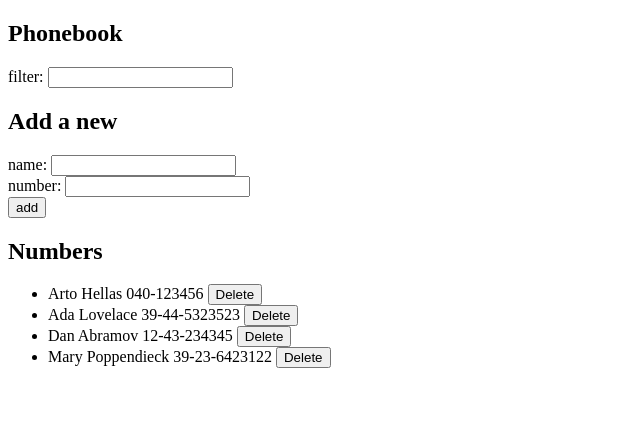
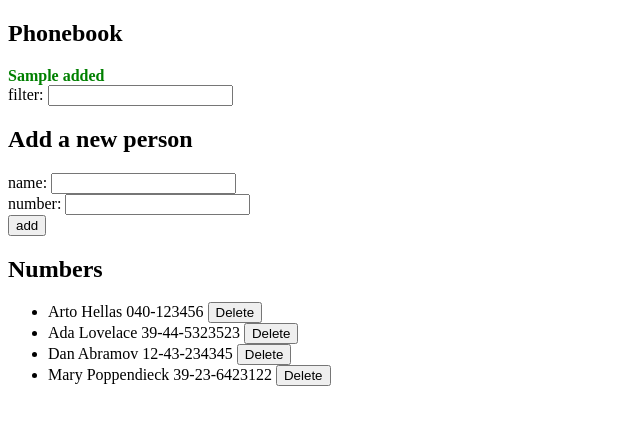
Before and after one commit to julianzamt/fullstack-helsinki, a React (Vite) app in the folder part2/phonebook/: page / in a window 1280 px wide. Both pictures are taken after typing "Sample", "Sample" into the empty fields and a click on the button "add". Shown: the top 424 px of the page, without its empty margins (0-640 px from the left). Built offline with nearby package versions, Linux system fonts and the light colour scheme; no server answers; data requests are answered from the project's data file.

Commit message:
feat: ex 2.16

```diff
--- a/part2/phonebook/src/App.jsx
+++ b/part2/phonebook/src/App.jsx
@@ -3,12 +3,14 @@ import Persons from "./components/Persons";
 import Filter from "./components/Filter";
 import PersonForm from "./components/PersonForm";
 import personService from "./services/persons";
+import Success from "./components/Success.jsx";
 
 const App = () => {
   const [persons, setPersons] = useState([]);
   const [newName, setNewName] = useState("");
   const [newNumber, setNewNumber] = useState("");
   const [filterStr, setFilterStr] = useState("");
+  const [successMsg, setSuccessMsg] = useState("");
 
   useEffect(() => {
     personService.getAll().then((persons) => setPersons(persons));
@@ -58,8 +60,16 @@ const App = () => {
     personService
       .create(newPerson)
       .then((np) => setPersons((currentPersons) => currentPersons.concat(np)));
+
     setNewName("");
     setNewNumber("");
+
+    showSuccessMsg(`${newName} added`);
+  };
+
+  const showSuccessMsg = (msg) => {
+    setSuccessMsg(msg);
+    setTimeout(() => setSuccessMsg(""), 3000);
   };
 
   const handleFilter = (e) => {
@@ -85,9 +95,10 @@ const App = () => {
   return (
     <div>
       <h2>Phonebook</h2>
+      <Success message={successMsg} />
       <Filter onFilterChange={handleFilter} filterStr={filterStr} />
 
-      <h2>Add a new</h2>
+      <h2>Add a new person</h2>
       <PersonForm
         onNameChange={handleName}
         onNumberChange={handleNumber}
--- /dev/null
+++ b/part2/phonebook/src/components/Success.jsx
@@ -0,0 +1,12 @@
+const Success = ({ message }) => {
+  if (!message) return null;
+
+  const style = {
+    fontWeight: "bold",
+    color: "green",
+  };
+
+  return <div style={style}>{message}</div>;
+};
+
+export default Success;
```
